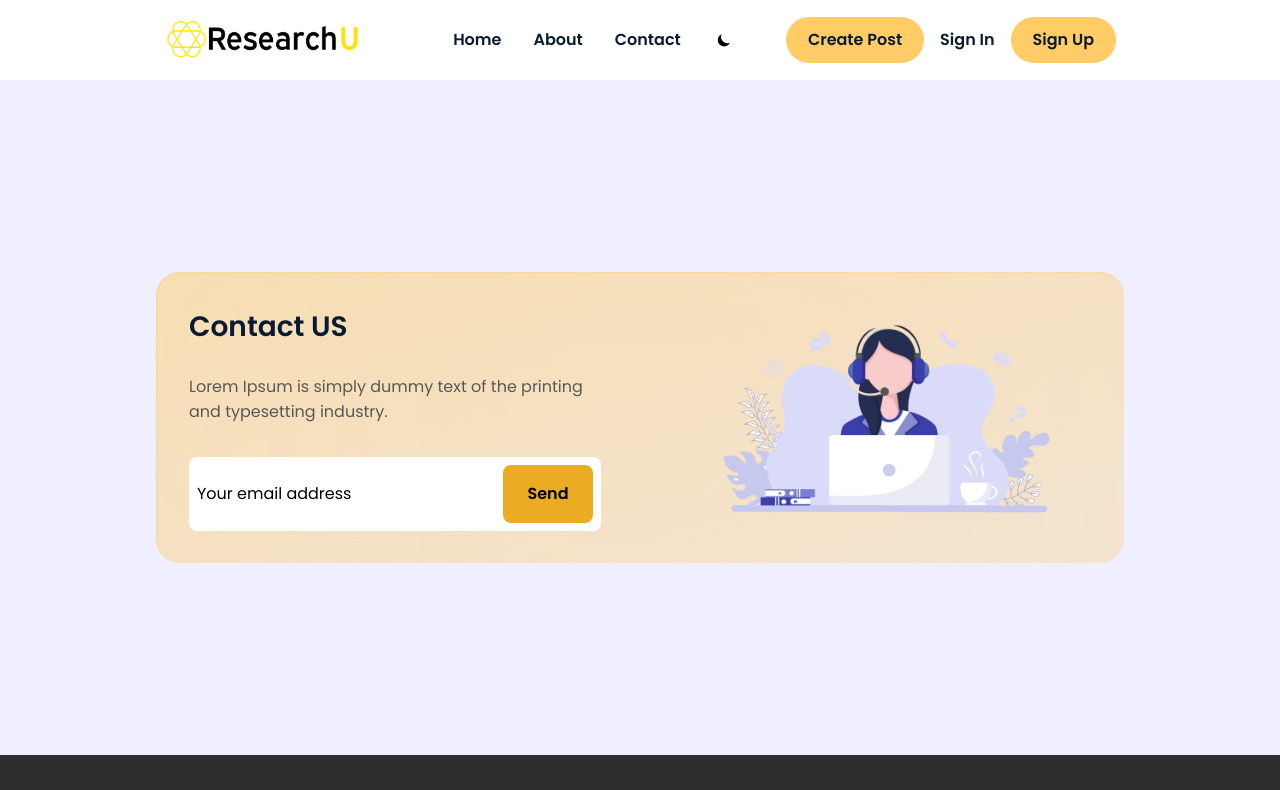
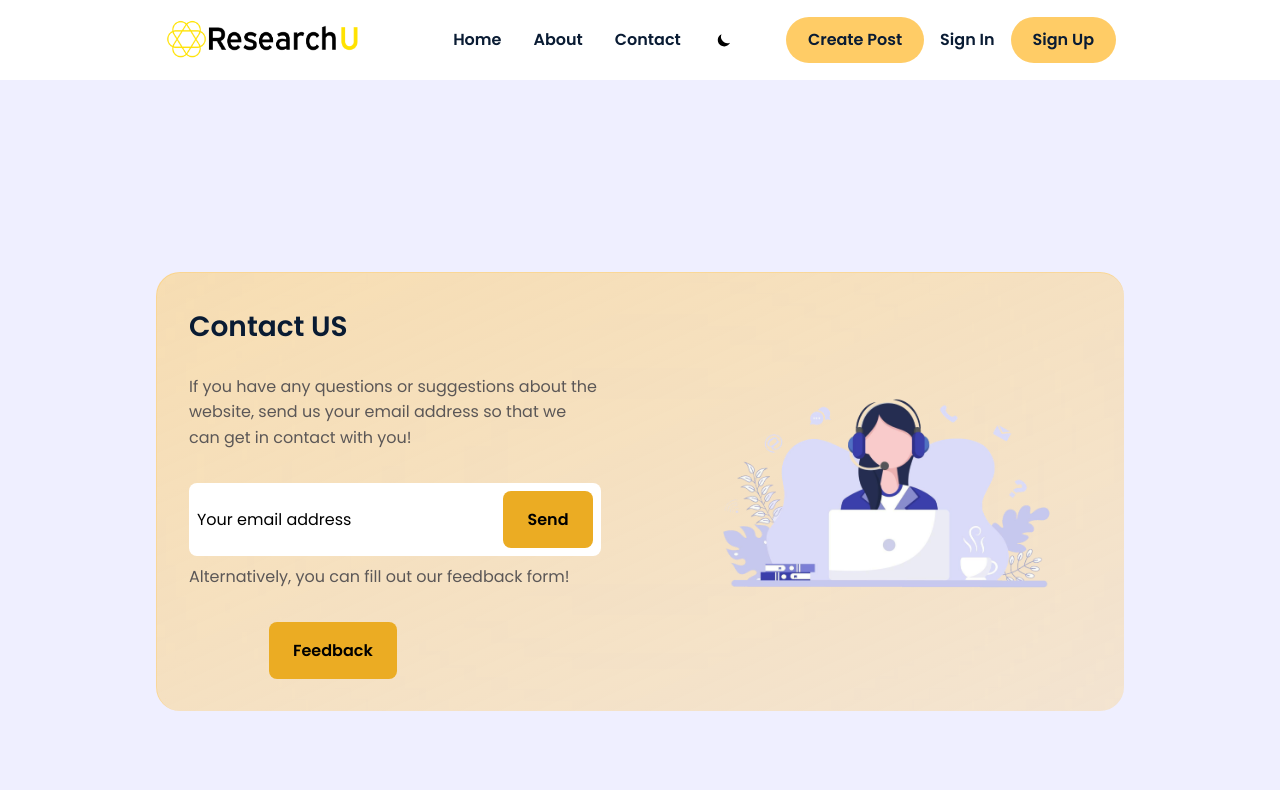
Before and after one commit to Pied-Piper-Project/ResearchU, a React (Create React App) app: page /Contact in a window 1280 px wide. Shown: the top 790 px of the page. Built offline with nearby package versions, Linux system fonts and the light colour scheme.

Commit message:
PIED-26
I updated the Contact Page to include the survey. If there's anything to the survey that needs to be added or if you feel the UI of the Contact Page needs adjusted let me know.

```diff
--- a/src/App.css
+++ b/src/App.css
@@ -997,11 +997,18 @@ input[type='radio']:checked:after {
 .send__description{
   text-align: center;
   margin-bottom: var(--mb-4);
+  margin-top: var(--mb-1);
 }
 
 .sendButton {
   color:#000;
   background-color: #ebac23;
+}
+
+.sendButtonTwo {
+  color:#000;
+  background-color: #ebac23;
+  margin-left: 5rem
 }
 
 .send__direction{
--- a/src/pages/Contact.js
+++ b/src/pages/Contact.js
@@ -8,11 +8,17 @@ const Contact = () => {
                 <div className="send__container bd-container bd-grid glass">
                     <div className="send__content">
                         <h2 className="section-title-center send__title">Contact US</h2>
-                        <p className="send__description">Lorem Ipsum is simply dummy text of the printing and typesetting industry.</p>
+                        <p className="send__description">If you have any questions or suggestions about the website, send us your email address so that we can get in contact with you!</p>
                         <form action="">
                             <div className="send__direction">
                                 <input type="text" placeholder="Your email address" className="send__input"/>
                                 <a href="https://www.youtube.com/watch?v=dQw4w9WgXcQ" className="button sendButton">Send</a>
+                            </div>
+                        </form>
+                        <p className="send__description">Alternatively, you can fill out our feedback form!</p>
+                        <form action="">
+                            <div>
+                                <a href="https://docs.google.com/forms/d/e/1FAIpQLSc19J90IYJI4fhFWHKqwSE21e_gS546t3sGTcw1iGiUUD03Cg/viewform?usp=sf_link" className="button sendButtonTwo">Feedback</a>
                             </div>
                         </form>
                     </div>
```
